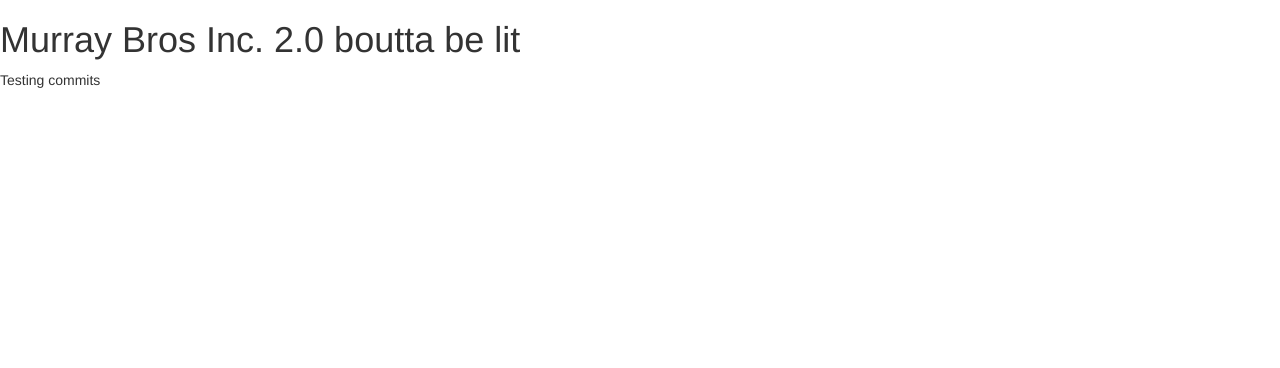
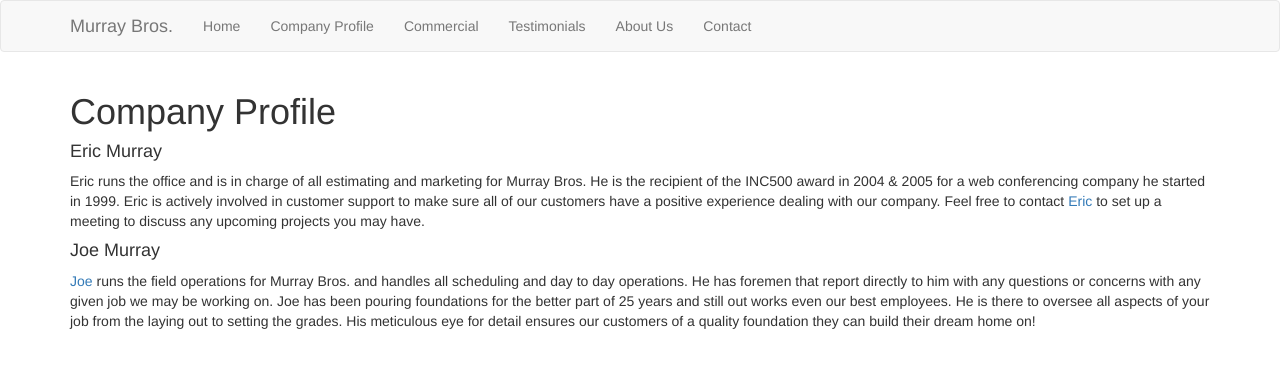
Before and after one commit to matt-richard/murray_bros, a plain HTML site: page index.html in a window 1280 px wide. Drawn offline with Linux system fonts and the light colour scheme.

Commit message:
Adding navbar and content section

```diff
--- a/index.html
+++ b/index.html
@@ -6,9 +6,36 @@
 	<link rel="stylesheet" href="assets\bower_components\bootstrap\dist\css\bootstrap.min.css">
 </head>
 <body>
-<h1>Murray Bros Inc. 2.0 boutta be lit</h1>
-<p>Testing commits</p>
+<div class="navbar navbar-default">
+	<div class="container-fluid">
+		<div class="container">
+			<a class="navbar-brand" href="#">Murray Bros.</a>
+			<ul class="nav navbar-nav">
+				<li class="list-items"><a href="#">Home</a></li>
+				<li class="list-items"><a href="#">Company Profile</a></li>
+				<li class="list-items"><a href="#">Commercial</a></li>
+				<li class="list-items"><a href="#">Testimonials</a></li>
+				<li><a href="#">About Us</a></li>
+				<li><a href="#">Contact</a></li>
+			 </ul>
+		</div>
+	</div>
+</div>
 
+<div class="container-fluid main-background">
+	<div class="container section">
+		<h1 class="section-headers">Company Profile</h1>
+		<h4>Eric Murray</h4>
+		<p>Eric runs the office and is in charge of all estimating and marketing for Murray Bros. He is the recipient of the INC500 award in 2004 & 2005 for a web conferencing company he started in 1999. Eric is actively involved in customer support to make sure all of our customers have a positive experience dealing with our company. Feel free to contact <a href="mailto:eric@murraybrosinc.com">Eric</a> to set up a meeting to discuss any upcoming projects you may have.</p>
+
+		<h4>Joe Murray</h4>
+		<p><a href="mailto:joe@murraybrosinc.com">Joe</a> runs the field operations for Murray Bros. and handles all scheduling and day to day operations. He has foremen that report directly to him with any questions or concerns with any given job we may be working on. Joe has been pouring foundations for the better part of 25 years and still out works even our best employees. He is there to oversee all aspects of your job from the laying out to setting the grades. His meticulous eye for detail ensures our customers of a quality foundation they can build their dream home on!</p>
+	</div>
+
+	<div class="container section">
+
+	</div>
+</div>
 
 <script src="assets\bower_components\jquery\dist\jquery.min.js"></script>
 </body>
```
